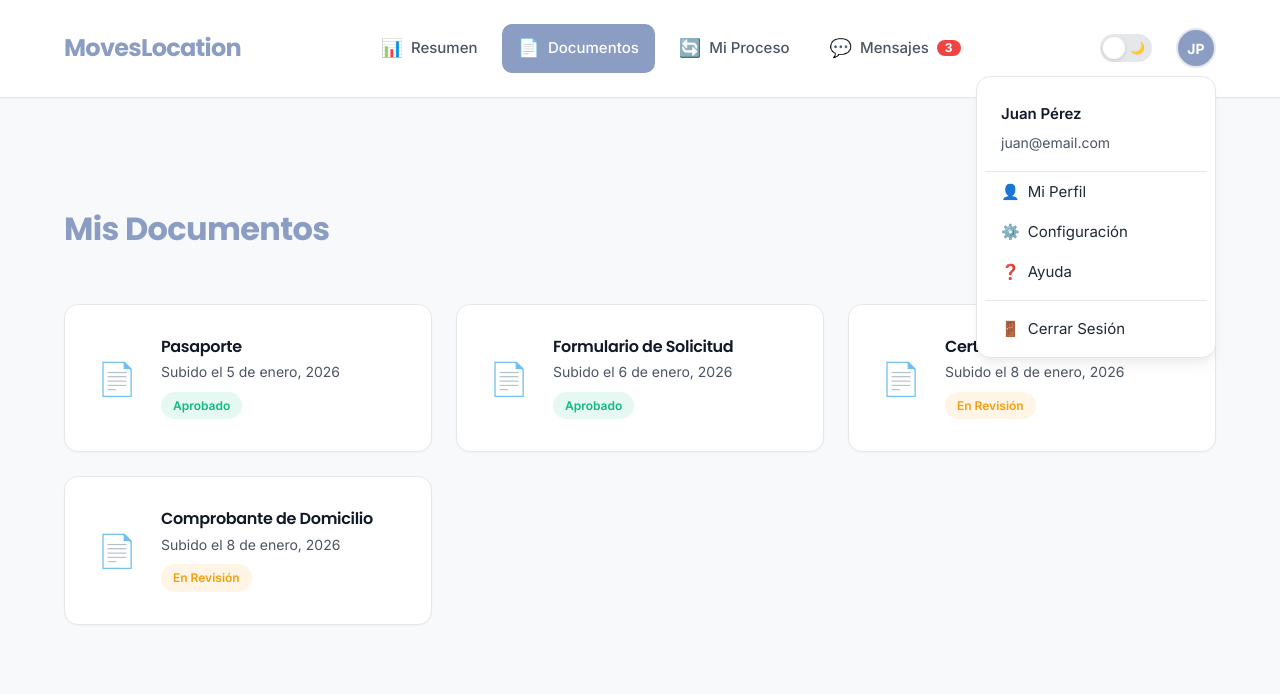
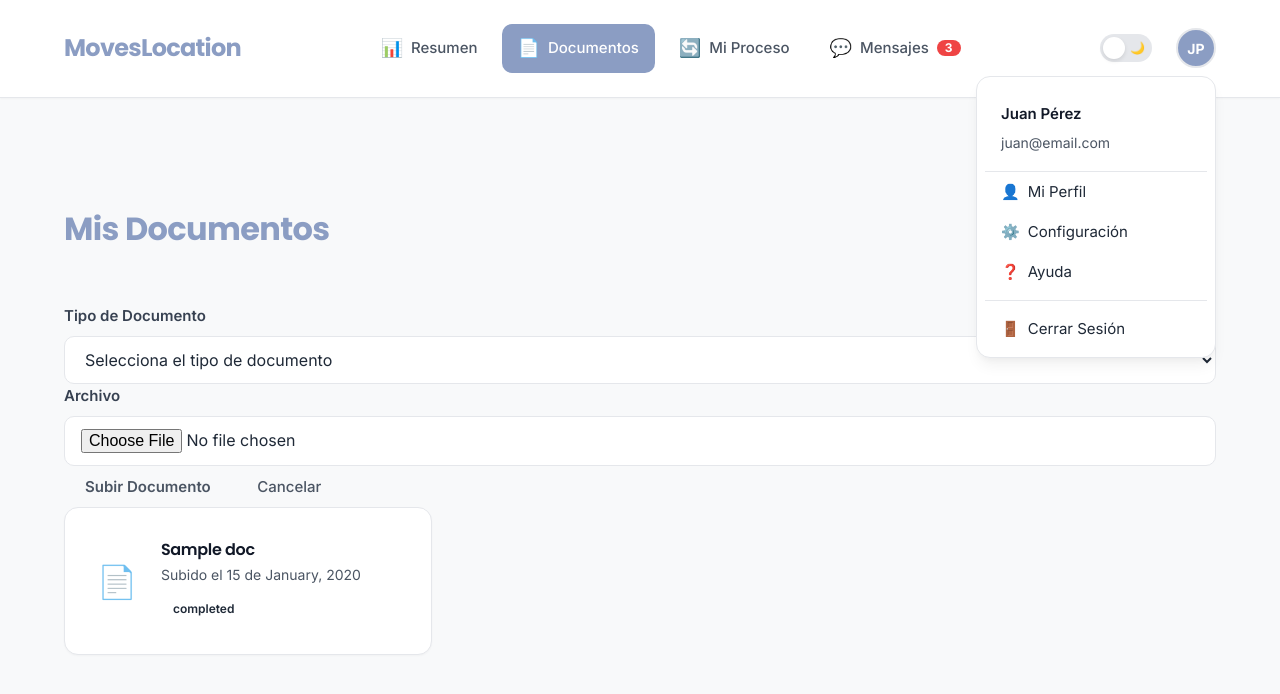
Before and after one commit to Ramizzz8/Moves-Location, a Flask app: template templates/dashboard.html in a window 1280 px wide, after a click that opens the changed part. Shown: the top 694 px of the page. Run offline with Flask 3, Linux system fonts and the light colour scheme; the template is opened without the code that fills it: most values are stand-ins (such as "Sample title", 1, 10 or a date in 2020); parts of the project's set-up code (start-up, migrations or seed data) failed here and were passed over.

Commit message:
RECUPERAD0
importante, recupere funciones de dashboard de admin y cliente, etc

```diff
--- a/app.py
+++ b/app.py
@@ -1,9 +1,14 @@
-from flask import Flask, render_template, request, redirect, session, flash, url_for
+from flask import Flask, render_template, request, redirect, session, flash, url_for, send_from_directory
 from werkzeug.security import generate_password_hash, check_password_hash
 from flask_sqlalchemy import SQLAlchemy
+from sqlalchemy import text
 from flask_mail import Mail, Message
 from functools import wraps
 import pymysql
+import os
+from werkzeug.utils import secure_filename
+from datetime import datetime
+
 
 app = Flask(__name__)
 app.secret_key = 'clave_secreta_segura'
@@ -16,6 +21,21 @@ app.config['MAIL_USE_TLS'] = True
 app.config['MAIL_USE_SSL'] = False
 app.config['MAIL_USERNAME'] = 'tu_correo@gmail.com'  # Tu correo
 app.config['MAIL_PASSWORD'] = 'tu_contraseña_de_app' # Contraseña o App Password
+
+# Configuración para subir archivos
+UPLOAD_FOLDER = os.path.join(os.getcwd(), 'uploads')
+os.makedirs(UPLOAD_FOLDER, exist_ok=True)
+app.config['UPLOAD_FOLDER'] = UPLOAD_FOLDER
+
+# Crear carpeta si no existe
+if not os.path.exists(UPLOAD_FOLDER):
+    os.makedirs(UPLOAD_FOLDER)
+
+# Tipos de archivo permitidos (puedes ajustar)
+ALLOWED_EXTENSIONS = {'pdf', 'doc', 'docx', 'jpg', 'png', 'jpeg', 'txt'}
+
+def allowed_file(filename):
+    return '.' in filename and filename.rsplit('.', 1)[1].lower() in ALLOWED_EXTENSIONS
 
 db = SQLAlchemy(app)
 mail = Mail(app)
@@ -30,6 +50,7 @@ class User(db.Model):
     phone = db.Column(db.String(20))
     country = db.Column(db.String(50))
     password = db.Column(db.String(200), nullable=False)
+    role = db.Column(db.String(20), default='client')
 
 # Crear tablas
 with app.app_context():
@@ -47,19 +68,16 @@ def login():
         email = request.form['email']
         password = request.form['password']
 
-        # Buscar usuario por email
         user = User.query.filter_by(email=email).first()
 
         if user and check_password_hash(user.password, password):
+            session.clear()
+            session['user_id'] = user.id
+            session['role'] = user.role
+
             if user.role == 'admin':
-                # Inicia sesión de admin
-                session.clear()  # limpiar cualquier sesión previa
-                session['admin_id'] = user.id
                 return redirect('/admin/dashboard')
             else:
-                # Inicia sesión de cliente
-                session.clear()  # limpiar cualquier sesión previa
-                session['user_id'] = user.id
                 return redirect('/dashboard')
 
         flash('Credenciales incorrectas')
@@ -67,6 +85,13 @@ def login():
 
     return render_template('login.html')
 
+def login_required(f):
+    @wraps(f)
+    def decorated(*args, **kwargs):
+        if 'user_id' not in session:
+            return redirect('/login')
+        return f(*args, **kwargs)
+    return decorated
 
 # Ruta de registro
 @app.route('/register', methods=['GET', 'POST'])
@@ -111,18 +136,53 @@ def register():
         return redirect('/dashboard')
 
     return render_template('register.html')
+
 # Dashboard
 @app.route('/dashboard')
+@login_required
 def dashboard():
-    if 'user_id' not in session:
-        return redirect('/login')
-    return render_template('dashboard.html')
+    if session.get('role') != 'client':
+        return redirect('/admin/dashboard')
+
+    user_id = session['user_id']
+
+    # Obtener documentos del usuario junto con su tipo
+    documents = db.session.execute(
+        text('''
+            SELECT d.id, d.file_path, d.uploaded_at, d.status, dt.name AS type_name
+            FROM documents d
+            JOIN document_types dt ON d.type_id = dt.id
+            WHERE d.user_id = :user_id
+            ORDER BY d.uploaded_at DESC
+        '''),
+        {'user_id': user_id}
+    ).fetchall()
+
+    # Obtener todos los tipos de documentos para el select
+    document_types = db.session.execute(
+        text('SELECT id, name FROM document_types ORDER BY name ASC')
+    ).fetchall()
+
+    # Obtener procesos del usuario (si ya lo tenías)
+    user_processes = db.session.execute(
+        text('SELECT * FROM processes WHERE user_id = :user_id ORDER BY updated_at DESC'),
+        {'user_id': user_id}
+    ).fetchall()
+
+    return render_template(
+        'dashboard.html',
+        documents=documents,
+        document_types=document_types,
+        user_processes=user_processes
+    )
+
 
 # Logout
 @app.route('/logout')
 def logout():
-    session.pop('user_id', None)
+    session.clear()
     return redirect('/login')
+
 
 # NUEVO: Ruta de contacto
 @app.route('/contact', methods=['GET', 'POST'])
@@ -148,42 +208,53 @@ def contact():
         return redirect(url_for('contact'))
 
     return render_template('contact.html')
-# NUEVO: Ruta de login para administradores
-@app.route('/admin/login', methods=['GET', 'POST'])
-def admin_login():
-    if request.method == 'POST':
-        email = request.form['email']
-        password = request.form['password']
-
-        user = User.query.filter_by(email=email).first()
-
-        if user and check_password_hash(user.password, password) and user.role == 'admin':
-            session['admin_id'] = user.id
-            return redirect('/admin/dashboard')
-        else:
-            flash('Credenciales incorrectas o no tienes permisos de administrador')
-            return redirect('/admin/login')
-
-    return render_template('admin_login.html')
 # Nuevo: protección de rutas de administrador
 def admin_required(f):
     @wraps(f)
-    def decorated_function(*args, **kwargs):
-        if 'admin_id' not in session:
-            flash('Debes iniciar sesión como administrador')
-            return redirect('/admin/login')
+    def decorated(*args, **kwargs):
+        if 'user_id' not in session or session.get('role') != 'admin':
+            flash('Acceso no autorizado')
+            return redirect('/login')
         return f(*args, **kwargs)
-    return decorated_function
+    return decorated
+
 # NUEVO: Dashboard de administrador
 @app.route('/admin/dashboard')
 @admin_required
 def admin_dashboard():
-    # Ver últimos 10 clientes registrados
     clientes = User.query.filter_by(role='client').order_by(User.id.desc()).limit(10).all()
-    # Todos los procesos
-    procesos = db.session.execute('SELECT p.id, p.user_id, p.status, p.updated_at, u.first_name, u.last_name FROM processes p JOIN user u ON p.user_id = u.id ORDER BY p.updated_at DESC').fetchall()
 
-    return render_template('admin_dashboard.html', clientes=clientes, procesos=procesos)
+    procesos = db.session.execute(
+        text('''
+            SELECT p.id, p.user_id, p.status, p.updated_at,
+                   u.first_name, u.last_name
+            FROM processes p
+            JOIN user u ON p.user_id = u.id
+            ORDER BY p.updated_at DESC
+        ''')
+    ).fetchall()
+
+    # Obtener documentos de todos los clientes
+    documentos_por_usuario = {}
+    for cliente in clientes:
+        docs = db.session.execute(
+            text('''
+                SELECT d.id, d.file_path, d.status, dt.name AS type_name, d.uploaded_at
+                FROM documents d
+                JOIN document_types dt ON d.type_id = dt.id
+                WHERE d.user_id = :user_id
+                ORDER BY d.uploaded_at DESC
+            '''), {'user_id': cliente.id}
+        ).fetchall()
+        documentos_por_usuario[cliente.id] = docs
+
+    return render_template(
+        'admin_dashboard.html',
+        clientes=clientes,
+        procesos=procesos,
+        documentos_por_usuario=documentos_por_usuario
+    )
+
 # NUEVO: Cambiar estado del proceso
 @app.route('/admin/process/<int:id>/status', methods=['POST'])
 @admin_required
@@ -196,15 +267,67 @@ def cambiar_status(id):
         db.session.commit()
         flash('Estado del proceso actualizado')
     return redirect('/admin/dashboard')
-#NUEV0: Logout de administrador
-@app.route('/admin/logout')
+# NUEVO: Cambiar estado del documento
+@app.route('/admin/document/<int:id>/status', methods=['POST'])
 @admin_required
-def admin_logout():
-    session.pop('admin_id', None)
-    return redirect('/admin/login')
+def change_document_status(id):
+    nuevo_status = request.form['status']
+    db.session.execute(
+        text('UPDATE documents SET status = :status WHERE id = :id'),
+        {'status': nuevo_status, 'id': id}
+    )
+    db.session.commit()
+    flash('Estado del documento actualizado', 'success')
+    return redirect('/admin/dashboard#admin-documents')
 
 
 
+# Ruta para subir documentos
+@app.route('/upload_document', methods=['POST'])
+@login_required
+def upload_document():
+    file = request.files.get('file')
+    type_id = request.form.get('type_id')
+
+    if not file or not type_id:
+        flash('Por favor selecciona un archivo y tipo de documento', 'danger')
+        return redirect('/dashboard#documents')
+
+    if not allowed_file(file.filename):
+        flash('Tipo de archivo no permitido. Solo PDF, JPG, JPEG, PNG.', 'danger')
+        return redirect('/dashboard#documents')
+
+    # Guardar archivo de forma segura
+    filename = secure_filename(file.filename)
+    timestamp = datetime.now().strftime('%Y%m%d%H%M%S')
+    saved_filename = f"{session['user_id']}_{timestamp}_{filename}"
+    file_path = os.path.join(app.config['UPLOAD_FOLDER'], saved_filename)
+    file.save(file_path)
+
+    # Insertar en base de datos
+    db.session.execute(
+        text('''
+            INSERT INTO documents (user_id, type_id, file_path, uploaded_at, status)
+            VALUES (:user_id, :type_id, :file_path, :uploaded_at, :status)
+        '''),
+        {
+            'user_id': session['user_id'],
+            'type_id': type_id,
+            'file_path': saved_filename,
+            'uploaded_at': datetime.now(),
+            'status': 'pending'
+        }
+    )
+    db.session.commit()
+
+
+    flash('Documento subido correctamente y en revisión', 'success')
+    return redirect('/dashboard#documents')
+# Ruta para servir archivos subidos
+@app.route('/uploads/<filename>')
+@login_required
+def uploaded_file(filename):
+    return send_from_directory(app.config['UPLOAD_FOLDER'], filename)
 
 if __name__ == '__main__':
     app.run(debug=True)
--- a/templates/admin_dashboard.html
+++ b/templates/admin_dashboard.html
@@ -1,4 +1,4 @@
-+<!DOCTYPE html>
+<!DOCTYPE html>
 <html lang="es">
 <head>
   <meta charset="UTF-8">
--- a/templates/dashboard.html
+++ b/templates/dashboard.html
@@ -193,82 +193,118 @@
     </section>
 
     <!-- Sección: Documentos -->
+<!-- Sección: Documentos -->
 <section id="documents" class="dashboard-section hidden">
   <div class="section-header">
     <h1>Mis Documentos</h1>
-        <button class="liquid-button primary">
+    <!-- Botón para abrir formulario -->
+    <button class="liquid-button primary" onclick="toggleUploadForm()">
       <span>📤</span> Subir Nuevo Documento
     </button>
   </div>
 
+  <!-- Formulario de subida oculto inicialmente -->
+  <div id="upload-form-container" class="upload-form-container hidden">
+    <form action="/upload_document" method="POST" enctype="multipart/form-data">
+      <div class="form-group">
+        <label for="document_type">Tipo de Documento</label>
+        <select id="document_type" name="type_id" required>
+          <option value="">Selecciona el tipo de documento</option>
+          {% for dt in document_types %}
+            <option value="{{ dt.id }}">{{ dt.name }}</option>
+          {% endfor %}
+        </select>
+      </div>
+
+      <div class="form-group">
+        <label for="document_file">Archivo</label>
+        <input type="file" id="document_file" name="file" required>
+      </div>
+
+      <button type="submit" class="liquid-button primary">Subir Documento</button>
+      <button type="button" class="liquid-button secondary" onclick="toggleUploadForm()">Cancelar</button>
+    </form>
+  </div>
+
   <div class="documents-grid">
+    {% for doc in documents %}
       <div class="document-card">
         <div class="document-icon">📄</div>
         <div class="document-info">
-            <h4>Pasaporte</h4>
-            <p>Subido el 5 de enero, 2026</p>
+          <h4>{{ doc.type_name }}</h4>
+          <p>Subido el {{ doc.uploaded_at.strftime('%d de %B, %Y') if doc.uploaded_at else 'N/A' }}</p>
+          {% if doc.status == 'approved' %}
             <span class="status-badge approved">Aprobado</span>
+          {% elif doc.status == 'pending' %}
+            <span class="status-badge pending">En Revisión</span>
+          {% else %}
+            <span class="status-badge">{{ doc.status }}</span>
+          {% endif %}
         </div>
       </div>
-
-        <div class="document-card">
-          <div class="document-icon">📄</div>
-          <div class="document-info">
-            <h4>Formulario de Solicitud</h4>
-            <p>Subido el 6 de enero, 2026</p>
-            <span class="status-badge approved">Aprobado</span>
-          </div>
-        </div>
-
-        <div class="document-card">
-          <div class="document-icon">📄</div>
-          <div class="document-info">
-            <h4>Certificado de Antecedentes</h4>
-            <p>Subido el 8 de enero, 2026</p>
-            <span class="status-badge pending">En Revisión</span>
-          </div>
-        </div>
-
-        <div class="document-card">
-          <div class="document-icon">📄</div>
-          <div class="document-info">
-            <h4>Comprobante de Domicilio</h4>
-            <p>Subido el 8 de enero, 2026</p>
-            <span class="status-badge pending">En Revisión</span>
-          </div>
-        </div>
+    {% else %}
+      <p>No has subido documentos aún.</p>
+    {% endfor %}
   </div>
 </section>
 
+<script>
+  function toggleUploadForm() {
+    const formContainer = document.getElementById('upload-form-container');
+    formContainer.classList.toggle('hidden');
+  }
+</script>
+
+
+<script>
+  // Mostrar/ocultar formulario de subida
+  function toggleUploadForm() {
+    const container = document.getElementById('upload-form-container');
+    container.classList.toggle('hidden');
+  }
+</script>
+
+
     <!-- Sección: Mi Proceso -->
     <section id="process" class="dashboard-section hidden">
-      <div class="section-header">
-        <h1>Mi Proceso Migratorio</h1>
-      </div>
-
       <div class="process-details-card">
   <h3>Detalles del Proceso</h3>
+  {% if user_processes %}
+    {% for p in user_processes %}
+      <div class="detail-row">
+        <span class="detail-label">ID Proceso:</span>
+        <span class="detail-value">{{ p.id }}</span>
+      </div>
       <div class="detail-row">
         <span class="detail-label">Tipo de Visa:</span>
-          <span class="detail-value">Visa de Trabajo</span>
+        <span class="detail-value">{{ p.visa_type or 'N/A' }}</span>
       </div>
       <div class="detail-row">
         <span class="detail-label">País de Destino:</span>
-          <span class="detail-value">España</span>
+        <span class="detail-value">{{ p.destination_country or 'N/A' }}</span>
       </div>
       <div class="detail-row">
         <span class="detail-label">Fecha de Inicio:</span>
-          <span class="detail-value">5 de enero, 2026</span>
+        <span class="detail-value">{{ p.start_date or 'N/A' }}</span>
       </div>
       <div class="detail-row">
         <span class="detail-label">Estado Actual:</span>
-          <span class="detail-value">En Revisión de Documentos</span>
+        <span class="detail-value">{{ p.status }}</span>
+      </div>
+      <div class="detail-row">
+        <span class="detail-label">Última Actualización:</span>
+        <span class="detail-value">{{ p.updated_at }}</span>
       </div>
       <div class="detail-row">
         <span class="detail-label">Asesor Asignado:</span>
-          <span class="detail-value">María González</span>
+        <span class="detail-value">{{ p.advisor_name or 'N/A' }}</span>
       </div>
+    {% endfor %}
+  {% else %}
+    <p>No tienes procesos registrados.</p>
+  {% endif %}
 </div>
+
     </section>
 
     <!-- Sección: Mensajes -->
--- a/templates/login.html
+++ b/templates/login.html
@@ -78,7 +78,6 @@
         <div class="auth-divider">
           <span>o continúa con</span>
         </div>
-
         <div class="social-login">
           <button class="liquid-button social-button" onclick="loginWithGoogle()">
             <svg width="20" height="20" viewBox="0 0 20 20" fill="currentColor">
```
Also changed, not shown: 01-crear base de datos.sql (+40 -0 lines), templates/register.html (+13 -64 lines), uploads/3_20260112110252_walter.jpeg (added). Lines whose indentation alone changed are shown as unchanged.
